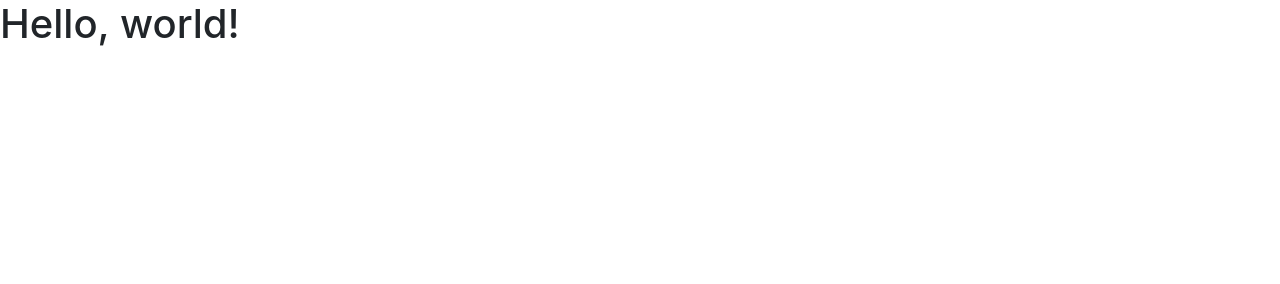
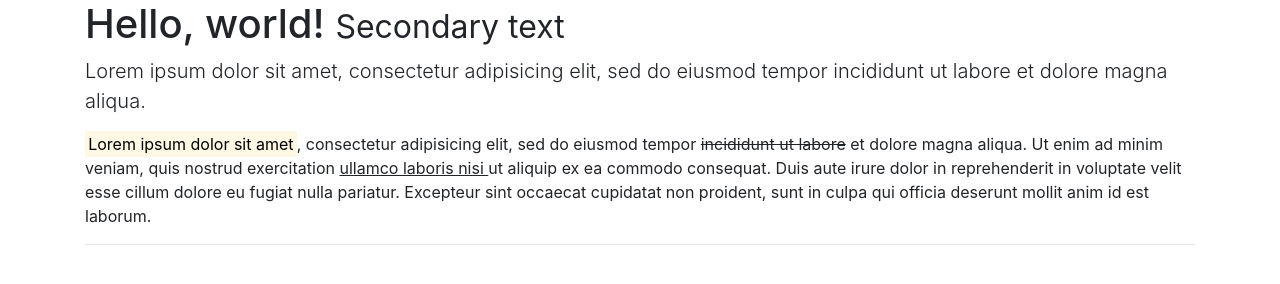
Before and after one commit to yasodha4A3/SampleBootstrap, a plain HTML site: page index.html in a window 1280 px wide. Drawn offline with nearby package versions, Linux system fonts and the light colour scheme.

Commit message:
Paragragh elements have been added

```diff
--- a/index.html
+++ b/index.html
@@ -11,7 +11,18 @@
     <title>Sample Bootstrap</title>
   </head>
   <body>
-    <h1>Hello, world!</h1>
+  	<div class="container">
+    <h1 class=""page-header">Hello, world! <small>Secondary text</small></h1>
+    <p class="lead">Lorem ipsum dolor sit amet, consectetur adipisicing elit, sed do eiusmod
+    tempor incididunt ut labore et dolore magna aliqua.</p>
+    <p><mark>Lorem ipsum dolor sit amet</mark>, consectetur adipisicing elit, sed do eiusmod
+    tempor <del>incididunt ut labore</del>  et dolore magna aliqua. Ut enim ad minim veniam,
+    quis nostrud exercitation <u>ullamco laboris nisi </u>ut aliquip ex ea commodo
+    consequat. Duis aute irure dolor in reprehenderit in voluptate velit esse
+    cillum dolore eu fugiat nulla pariatur. Excepteur sint occaecat cupidatat non
+    proident, sunt in culpa qui officia deserunt mollit anim id est laborum.</p>
+    <hr>
+    </div>
 
     <script src="https://code.jquery.com/jquery-3.2.1.slim.min.js"></script>
 
```
